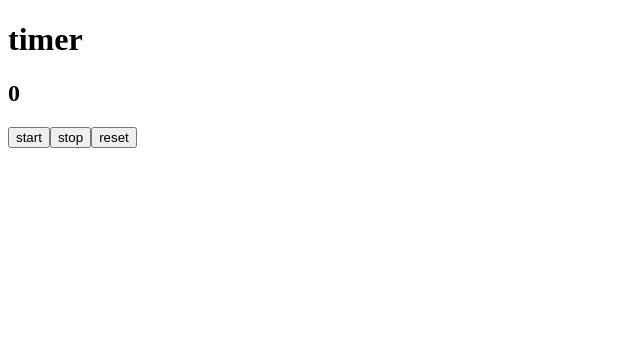
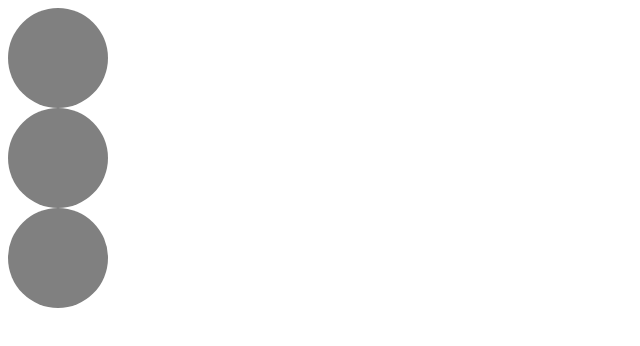
Before and after one commit to anandhuc1666/light, a React (Vite) app: page / in a window 1280 px wide. Shown: the top 346 px of the page, without its empty margins (0-640 px from the left). Built offline with nearby package versions, Linux system fonts and the light colour scheme.

Commit message:
miniCode

```diff
--- /dev/null
+++ b/src/Image/Emage.css
@@ -0,0 +1,17 @@
+.light{
+    width: 100px;
+    height: 100px;
+    background-color: gray;
+}
+.green{
+    background-color: green;
+}
+.yellow{
+    background-color: yellow;
+}
+.red{
+    background-color: red;
+}
+.gray{
+    background-color: gray;
+}
--- a/src/Image/Emage.jsx
+++ b/src/Image/Emage.jsx
@@ -92,46 +92,71 @@
 // }
 
 // export default Emage
-import React, { useRef, useState } from 'react'
-import svg from '../Image/vite.svg'
-import { array } from 'i/lib/util'
+// import React, { useRef, useState } from 'react'
+// import svg from '../Image/vite.svg'
+// import { array } from 'i/lib/util'
 
+// function Emage() {
+//   const [count, setCount] = useState(0)
+//   const intervel = useRef(null)
+//   const handleStart = () => {
+//     intervel.current = setInterval(() => {
+//       setCount((pre) => pre >= 5 ? 5 : pre + 1)
+
+//     }, 500)
+//   }
+//   const handleStop = () => {
+//     clearInterval(intervel.current)
+//   }
+//   const handleReset = () => {
+//     clearInterval(intervel.current)
+//     setCount(0)
+//   }
+//   let Newimag = []
+//   for (let i = 0; i < count; i++) {
+//     Newimag.push(<img src={svg} alt="" />)
+//   }
+// let numberss = count===5?5*3:null
+//   return (
+//     <div>
+//       <h1>timer</h1>
+//       <h2>{count}</h2>
+//       <p>{numberss}</p>
+//       <p>{count===5?"number is full": null}</p>
+//       <button onClick={handleStart}>start</button>
+//       <button onClick={handleStop}>stop</button>
+//       <button onClick={handleReset}>reset</button>
+//       {
+//         Newimag.map((i) => (
+//           <div>{i}</div>
+//         ))
+//       }
+
+//     </div>
+//   )
+// }
+
+// export default Emage
+import React, { useEffect, useState } from 'react'
+import './Emage.css'
 function Emage() {
-  const [count, setCount] = useState(0)
-  const intervel = useRef(null)
-  const handleStart = () => {
-    intervel.current = setInterval(() => {
-      setCount((pre) => pre >= 5 ? 5 : pre + 1)
-
-    }, 500)
-  }
-  const handleStop = () => {
-    clearInterval(intervel.current)
-  }
-  const handleReset = () => {
-    clearInterval(intervel.current)
-    setCount(0)
-  }
-  let Newimag = []
-  for (let i = 0; i < count; i++) {
-    Newimag.push(<img src={svg} alt="" />)
-  }
-let numberss = count===5?5*3:null
+  const [color, setColor] = useState("gray")
+  useEffect(() => {
+    let nuColor = setInterval(() => {
+      setColor((pre) => {
+        if (pre === "gray")return "green"
+        if(pre === "green")return "yellow"
+        if(pre === "yellow")return "red"
+        if(pre === "red")return "green"
+     })
+    }, 1000)
+    clearInterval(nuColor)
+  }, [])
   return (
     <div>
-      <h1>timer</h1>
-      <h2>{count}</h2>
-      <p>{numberss}</p>
-      <p>{count===5?"number is full": null}</p>
-      <button onClick={handleStart}>start</button>
-      <button onClick={handleStop}>stop</button>
-      <button onClick={handleReset}>reset</button>
-      {
-        Newimag.map((i) => (
-          <div>{i}</div>
-        ))
-      }
-
+      <div className={`light ${color === "green" ? "green" : "gray"}`}></div>
+      <div className={`light ${color === "yellow" ? "yellow" : "gray"}`}></div>
+      <div className={`light ${color === "red" ? "red" : "gray"}`}></div>
     </div>
   )
 }
```
